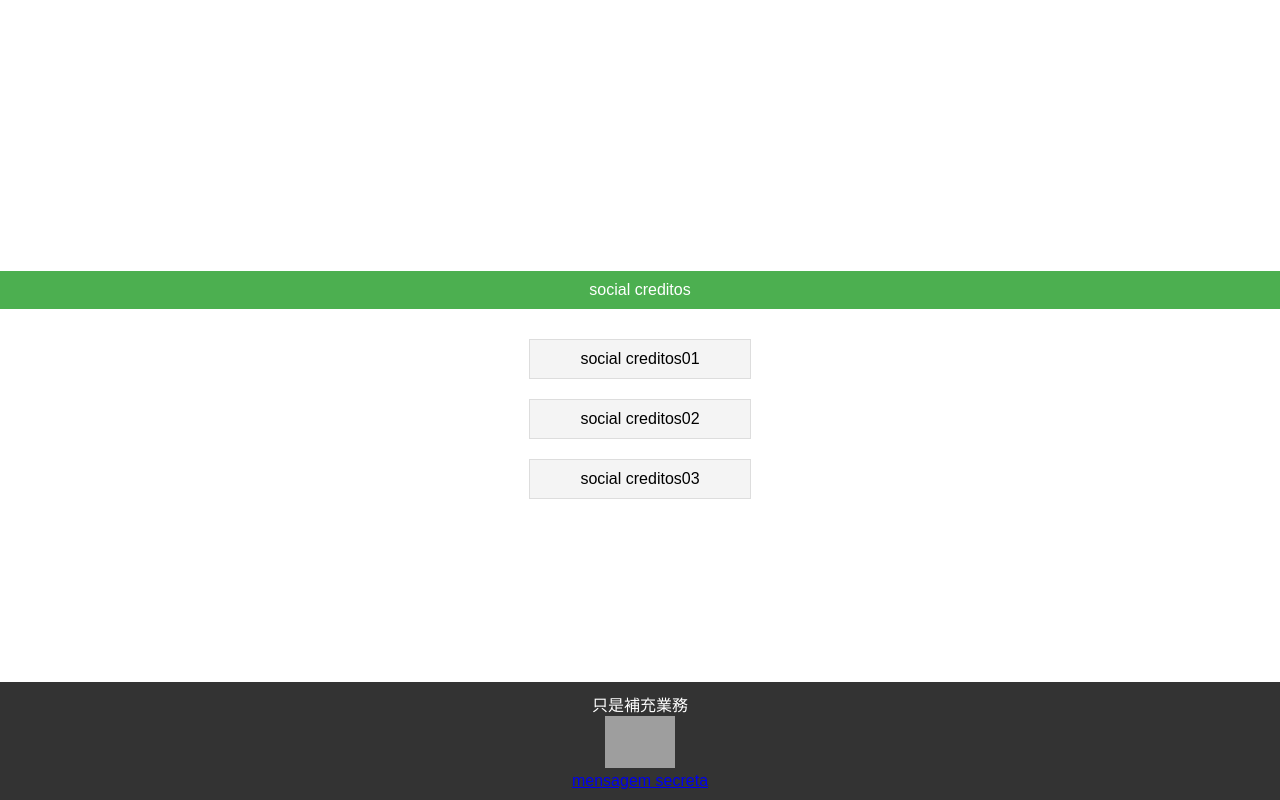
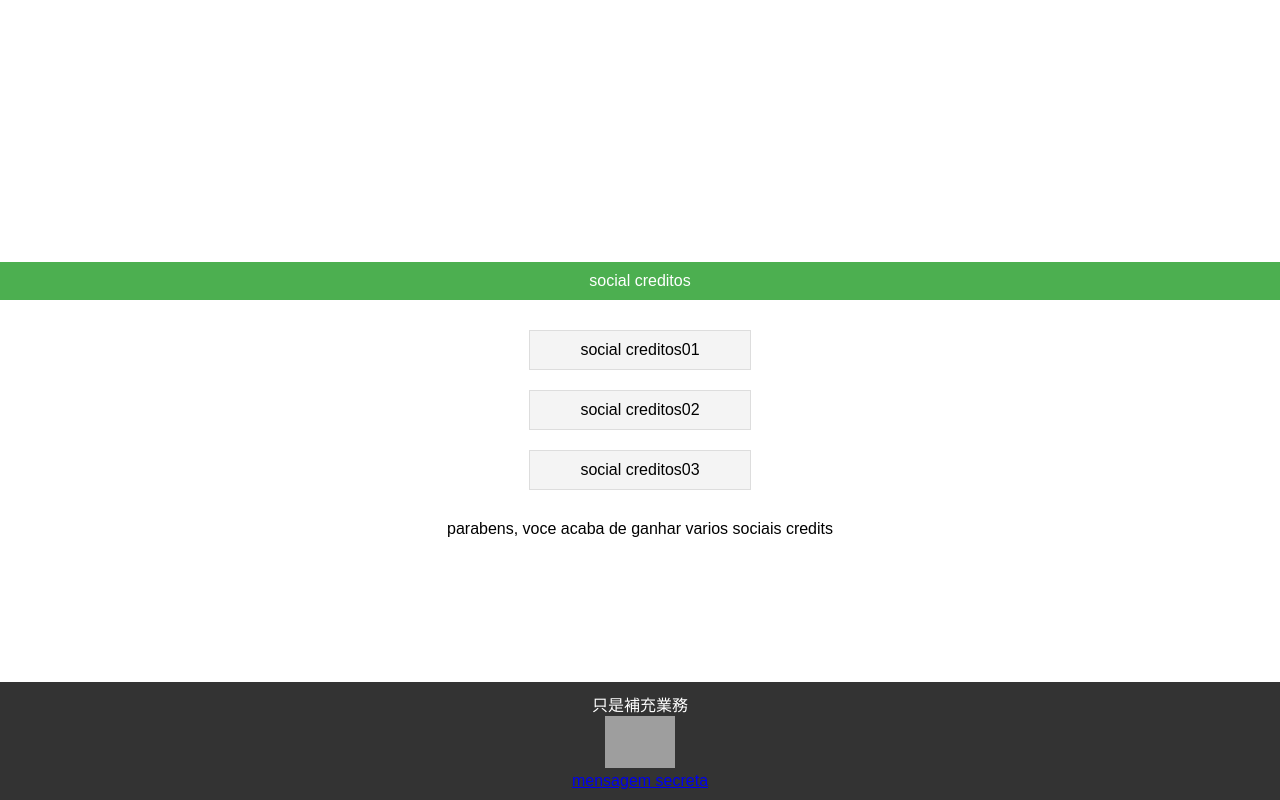
Before and after one commit to CarvalhaisMoises/frontend, a plain HTML site: page socialcredit/segundo.html in a window 1280 px wide. Both pictures are taken after a click on the item "social creditos01". Drawn offline with Linux system fonts and the light colour scheme; grey boxes are pictures that could not be loaded.

Commit message:
Update segundo.html

```diff
--- a/socialcredit/segundo.html
+++ b/socialcredit/segundo.html
@@ -23,11 +23,26 @@
     <a href="https://i.pinimg.com/736x/45/6f/00/456f0057577cc709254d0a383ef9134f.jpg">mensagem secreta</a><br>
 </footer>
 <script>
-    async function interacao(itens) {
+        /* */
+        async function carregarCreditos(itens){
+          try{
+            document.getElementById("detalhes").innerHTML="Carregando Creditos..."
+            await new Promise (soum => setTimeout(soum,2000));
+              let creditoscreditos = {
+                'sorte':"parabens, voce acaba de ganhar varios sociais credits",
+                'quasesorte':"voce acaba de ganhar poucos sociais credits",
+                'azar':"voce perdeu sociais credits"
+            };
+            document.getElementById("detalhes").innerHTML=creditoscreditos[itens]
+        }
+        catch(error){
+            document.getElementById("detalhes").innerHTML="error"+error.message;
+
+        }
 
     }
-</script>
 
+    </script>
 <style>
  #imagem {
             width: 70px;
```
